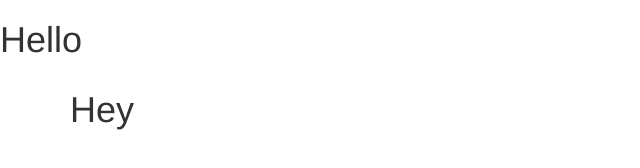
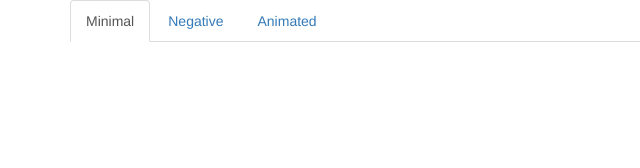
Before and after one commit to J-Waddell/portfolio, a website: page index.html in a window 1280 px wide. Shown: the whole page, without its empty margins (0-640 px from the left). Drawn offline with nearby package versions, Linux system fonts and the light colour scheme; some packages are replaced by stand-ins of ours.

Commit message:
added navbar

```diff
--- a/app.js
+++ b/app.js
@@ -1,4 +1,3 @@
-console.log('ello')
 const app = angular.module('portfolio', ['ngRoute'])
 
 app.config(($routeProvider, $locationProvider) => {
--- a/controllers/homeCtrl.js
+++ b/controllers/homeCtrl.js
@@ -1,4 +1,4 @@
 app.controller('homeCtrl', function($scope) {
     $scope.thing
-    console.log("hello")
+    console.log($scope, "hello")
 })
--- a/index.html
+++ b/index.html
@@ -2,19 +2,22 @@
 <html>
 <head>
     <meta charset="utf-8">
+    <meta http-equiv="X-UA-Compatible" content="IE=edge">
+    <meta name="viewport" content="width=device-width, initial-scale=1">
     <title>Portfolio</title>
 
     <link rel="stylesheet" href="https://maxcdn.bootstrapcdn.com/bootstrap/3.3.7/css/bootstrap.min.css" integrity="sha384-BVYiiSIFeK1dGmJRAkycuHAHRg32OmUcww7on3RYdg4Va+PmSTsz/K68vbdEjh4u" crossorigin="anonymous">
 
     <!-- Optional theme -->
-    <link rel="stylesheet" href="https://maxcdn.bootstrapcdn.com/bootstrap/3.3.7/css/bootstrap-theme.min.css" integrity="sha384-rHyoN1iRsVXV4nD0JutlnGaslCJuC7uwjduW9SVrLvRYooPp2bWYgmgJQIXwl/Sp" crossorigin="anonymous">
+    <!-- <link rel="stylesheet" href="https://maxcdn.bootstrapcdn.com/bootstrap/3.3.7/css/bootstrap-theme.min.css" integrity="sha384-rHyoN1iRsVXV4nD0JutlnGaslCJuC7uwjduW9SVrLvRYooPp2bWYgmgJQIXwl/Sp" crossorigin="anonymous"> -->
 
     <!-- Latest compiled and minified JavaScript -->
-    <script src="https://maxcdn.bootstrapcdn.com/bootstrap/3.3.7/js/bootstrap.min.js" integrity="sha384-Tc5IQib027qvyjSMfHjOMaLkfuWVxZxUPnCJA7l2mCWNIpG9mGCD8wGNIcPD7Txa" crossorigin="anonymous"></script>
+
+    <!-- <script src="https://maxcdn.bootstrapcdn.com/bootstrap/3.3.7/js/bootstrap.min.js" integrity="sha384-Tc5IQib027qvyjSMfHjOMaLkfuWVxZxUPnCJA7l2mCWNIpG9mGCD8wGNIcPD7Txa" crossorigin="anonymous"></script> -->
 
 </head>
 <body>
-    <h1>Hello</h1>
+
     <div ng-app="portfolio">
         <div ng-view=""></div>
     </div>
--- a/partials/home.html
+++ b/partials/home.html
@@ -1,5 +1,9 @@
 <main>
     <div class="container">
-        <h1>Hey</h1>
+        <ul class="nav nav-tabs">
+          <li role="presentation" class="active"><a href="#">Minimal</a></li>
+          <li role="presentation"><a href="#">Negative</a></li>
+          <li role="presentation"><a href="#">Animated</a></li>
+        </ul>
     </div>
 </main>
```
Also changed, not shown: partials/animated.html (added), partials/negative.html (added).
